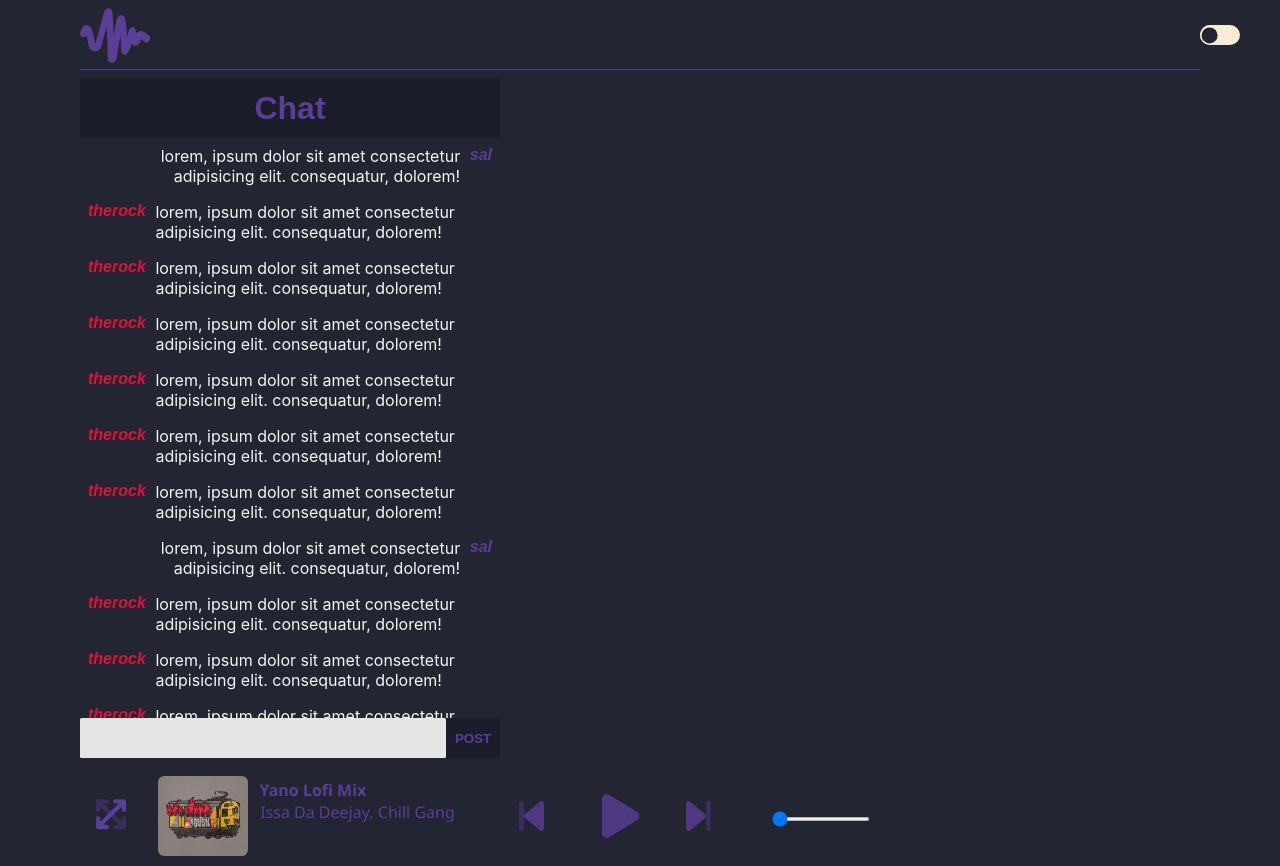
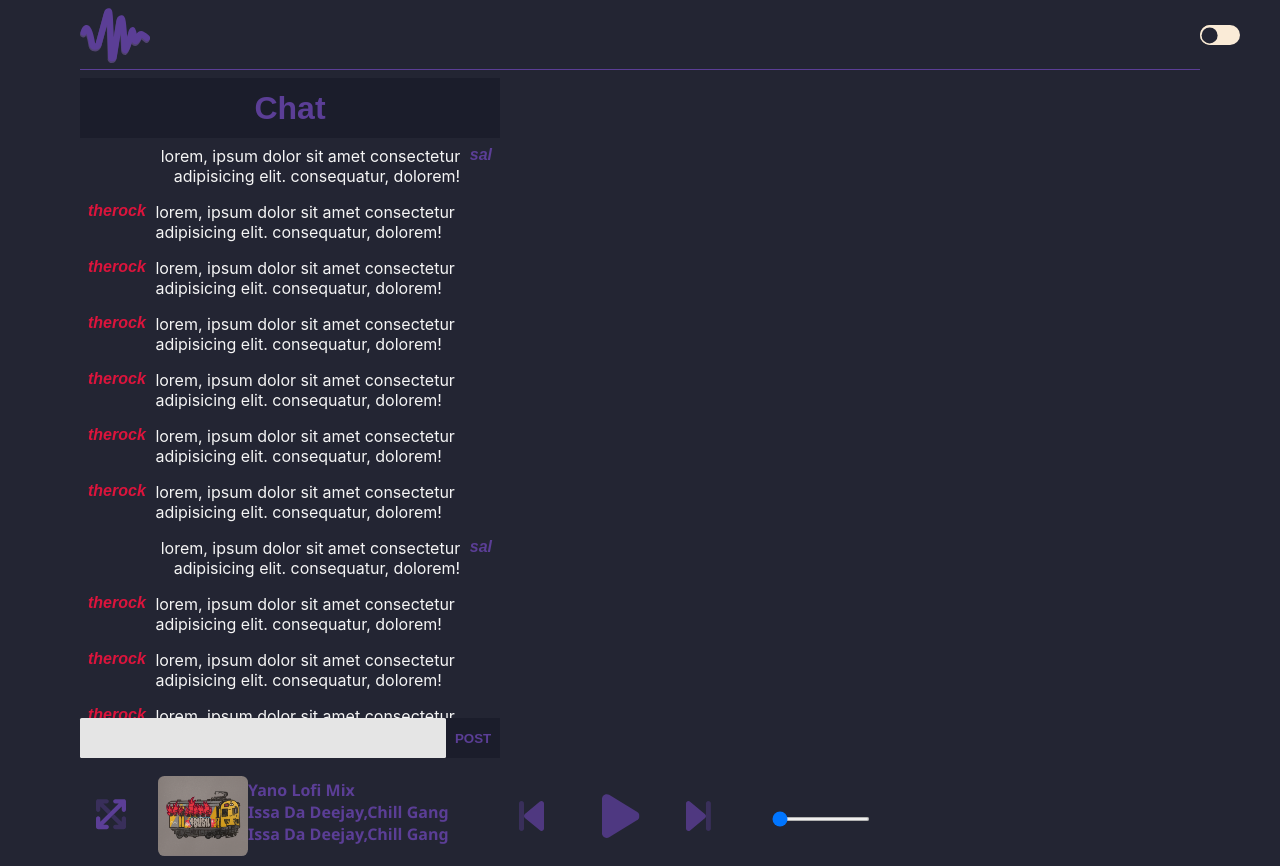
Before and after one commit to ngakana/mzansi-waya, a React (Create React App) app: page / in a window 1280 px wide. Built offline with nearby package versions, Linux system fonts and the light colour scheme.

Commit message:
♻️ use effect similar to spinning planets instead

```diff
--- a/src/components/InfiniteTextScroll.jsx
+++ b/src/components/InfiniteTextScroll.jsx
@@ -2,15 +2,24 @@ import { v4 as uuidv4 } from "uuid";
 
 function InfiniteTextScroll({items}) {
 
+    let text = "";
+    items.forEach(concatToString);
+
+    function concatToString(item){
+        text += item;
+    }
+
     return(
-        <div className="wrapper">
-            <ul className="scroller-wrapper">
-                {
-                    items.map( (item) => {
-                        return <li className="scroller" key={uuidv4()} ><span>{item}</span></li>
-                    })
-                }
-            </ul>
+        <div className="scroll-wrapper">
+            {
+                text.length >= 14 ?
+                <div className="scroller">
+                    <p className="scrolling-text-1" >{text}</p>
+                    <p className="scrolling-text-2" >{text}</p>
+                </div>
+                :
+                <p>{text}</p>
+            }
         </div>
     );
 }
--- a/src/styles/_infintescroll.scss
+++ b/src/styles/_infintescroll.scss
@@ -1,39 +1,47 @@
-.scroller-wrapper {
+.scroll-wrapper {
   display: flex;
-  list-style: none;
   white-space: nowrap;
   overflow: hidden;
-  // margin: 0 0.2rem;
+  margin: 0 0.5rem;
+
 
   .scroller {
-    display: inline-block;
-    position: relative;
-    transform: translateX(10%);
-    // animation: scroller 5s linear 0s infinite;
+    display: flex;
 
-    span {
-      padding-right: 0.5rem;
+    &:hover {
+      animation: scroller 5s linear 0s infinite normal forwards;
+      .scrolling-text-1 {
+        padding-right: 0.5rem;
+        position: relative;
+      }
+
+      .scrolling-text-2 {
+        animation-delay: 5s;
+      }
     }
   }
 }
 
 @keyframes scroller {
-  0% {
-    transform: translateX(5%);
-  }
-  20% {
+  to {
     transform: translateX(-50%);
   }
-  40% {
-    transform: translateX(-100%);
-  }
-  60% {
-    transform: translateX(-50%);
-  }
-  80% {
-    transform: translateX(0%);
-  }
-  100% {
-    transform: translateX(0%);
-  }
+  // 0% {
+  //   transform: translateX(0%);
+  // }
+  // 20% {
+  //   transform: translateX(-20%);
+  // }
+  // 40% {
+  //   transform: translateX(-40%);
+  // }
+  // 60% {
+  //   transform: translateX(-60%);
+  // }
+  // 80% {
+  //   transform: translateX(-80%);
+  // }
+  // 100% {
+  //   transform: translateX(-100%);
+  // }
 }
```
